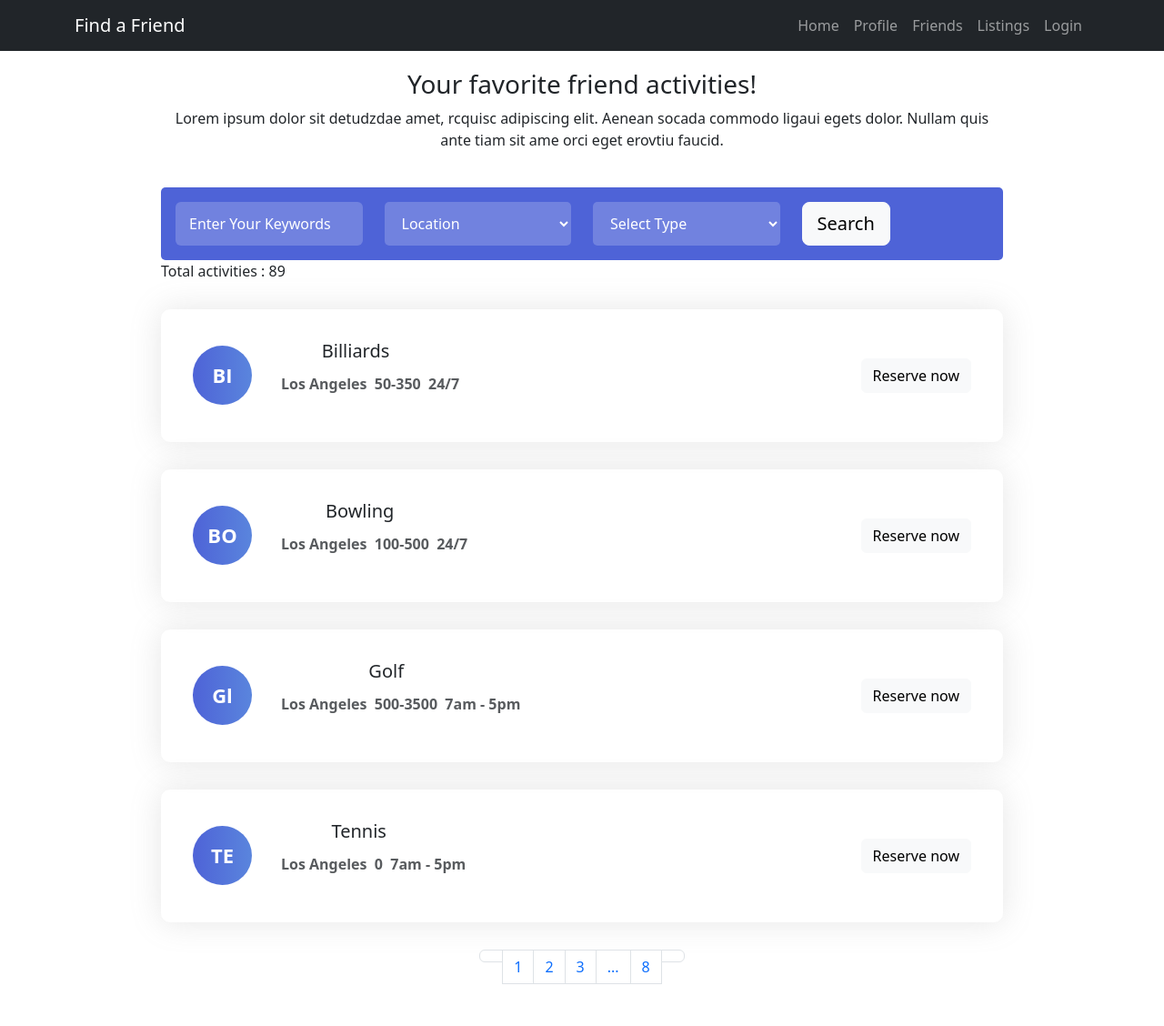
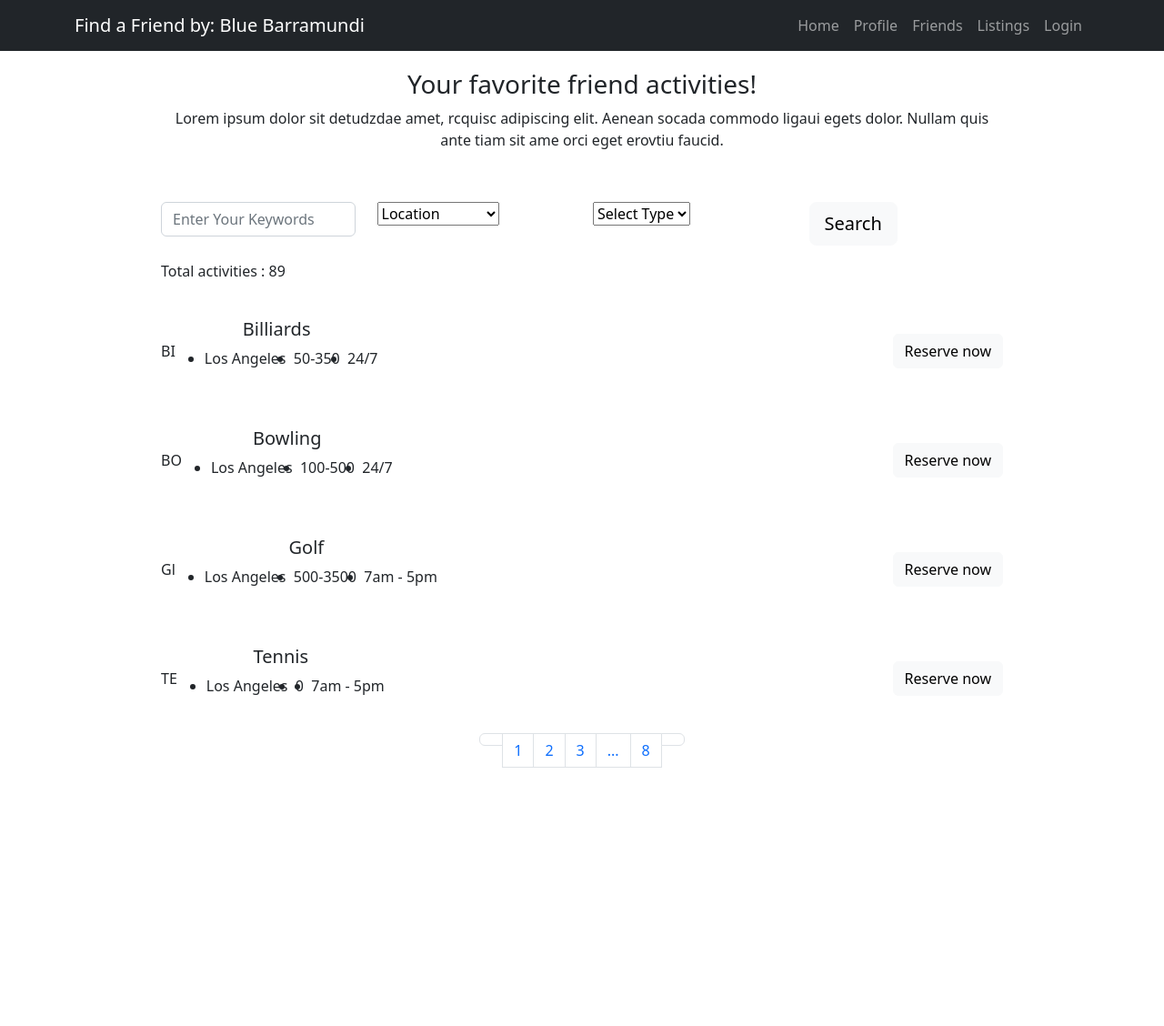
Before and after one commit to mmelan000/Find-A-Friend, a Node server app: page /listings in a window 1280 px wide. Shown: the whole page at 91% size. After the commit the page ends 844 px from the top, so only its background shows below. Run offline with Node 20, Linux system fonts and the light colour scheme; some libraries are stand-ins or nearby versions.

Commit message:
removed all css links to all handlebars

```diff
--- a/views/activity.handlebars
+++ b/views/activity.handlebars
@@ -1,5 +1,3 @@
-<link href="https://maxcdn.bootstrapcdn.com/font-awesome/4.7.0/css/font-awesome.min.css" rel="stylesheet" />
-<link rel="stylesheet" href="/css/activity.css">
 
 <div id="main-content" class="blog-page">
         <div class="container page-container">
--- a/views/friends.handlebars
+++ b/views/friends.handlebars
@@ -1,4 +1,3 @@
-<link rel="stylesheet" href="/css/friends.css">
 
 <div class="container page-container">
     <div class="row ng-scope">
--- a/views/home.handlebars
+++ b/views/home.handlebars
@@ -1,4 +1,3 @@
-<link rel="stylesheet" href="/css/home.css">
 
 <header class="masthead bg-primary text-white text-center">
     <div class="container d-flex align-items-center flex-column">
--- a/views/layouts/main.handlebars
+++ b/views/layouts/main.handlebars
@@ -21,7 +21,7 @@
     <!--navbar menu-->
     <nav class="navbar navbar-expand-lg bg-dark navbar-dark">
         <div class="container">
-            <a href="/" class="navbar-brand">Find a Friend</a>
+            <a href="/" class="navbar-brand">Find a Friend by: Blue Barramundi</a>
 
             <button
             class="navbar-toggler"
--- a/views/listings.handlebars
+++ b/views/listings.handlebars
@@ -1,5 +1,3 @@
-<link rel="stylesheet" href="https://cdnjs.cloudflare.com/ajax/libs/material-design-iconic-font/2.2.0/css/material-design-iconic-font.min.css" integrity="sha256-3sPp8BkKUE7QyPSl6VfBByBroQbKxKG7tsusY2mhbVY=" crossorigin="anonymous" />
-<link rel="stylesheet" href="/css/listings.css">
 
 <div class="container page-container">
     <div class="row">
--- a/views/profile.handlebars
+++ b/views/profile.handlebars
@@ -1,6 +1,3 @@
-<link rel="stylesheet" href="https://cdnjs.cloudflare.com/ajax/libs/font-awesome/5.13.1/css/all.min.css" integrity="sha256-2XFplPlrFClt0bIdPgpz8H7ojnk10H69xRqd9+uTShA=" crossorigin="anonymous" />
-<link rel="stylesheet" href="https://cdn.jsdelivr.net/npm/ti-icons@0.1.2/css/themify-icons.css">
-<link rel="stylesheet" href="/css/profile.css">
 
 <div class="container page-container">
     <div class="row justify-content-center">
```
